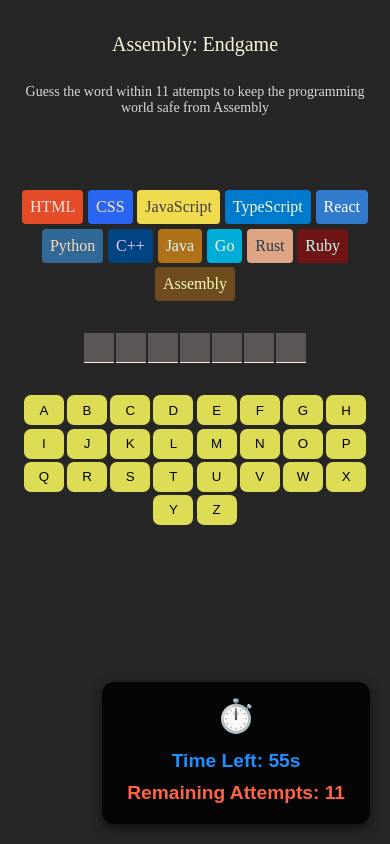
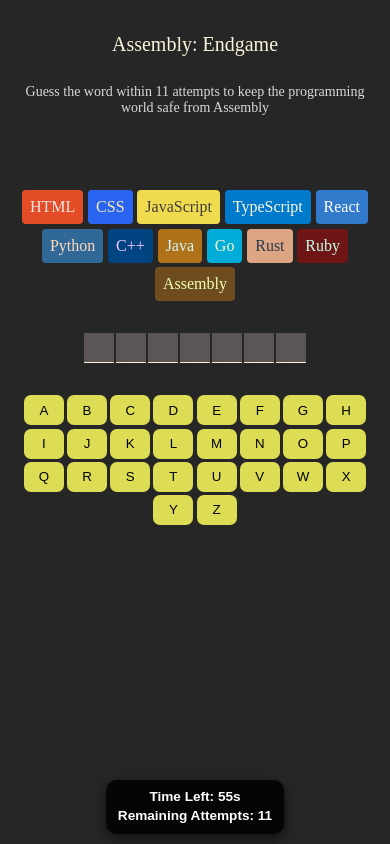
Before and after one commit to stephen-njiu/endgame, a React (Vite) app: page / in a window 390 px wide. Built offline with nearby package versions, Linux system fonts and the light colour scheme.

Commit message:
responsive

```diff
--- a/src/index.css
+++ b/src/index.css
@@ -43,15 +43,18 @@
 }
 
 section.game-status.won {
+  padding: 0.2rem;
   padding-bottom: 0.3rem;
 }
 
 section.game-status.lost {
+  padding: 0.2rem;
   padding-bottom: 0.3rem;
   background-color: #492525;
 }
 
 section.game-status.timeup {
+  padding: 0.2rem;
   padding-bottom: 0.3rem;
   background-color: #492525;
 }
@@ -189,48 +192,33 @@
   right: 20px;
   background-color: rgba(0, 0, 0, 0.85);
   color: white;
-  padding: 15px 25px;
-  border-radius: 12px;
+  padding: 10px 16px;
+  border-radius: 10px;
   box-shadow: 0 4px 12px rgba(0, 0, 0, 0.6);
   display: flex;
   flex-direction: column;
   align-items: center;
   font-family: 'Arial', sans-serif;
   text-align: center;
-  transition: transform 0.3s ease, opacity 0.3s ease;
+  font-size: 1rem;
   z-index: 100;
+  line-height: 1.2;
 }
 
 .status-bar p {
-  margin: 5px 0;
-  font-size: 1.2rem;
-  font-weight: bold;
+  margin: 2px 0;
+  font-weight: 600;
 }
 
-.status-bar:hover {
-  transform: scale(1.05);
-  opacity: 0.9;
-}
-
-.status-bar:before {
-  content: '⏱️';
-  font-size: 2rem;
-  margin-bottom: 10px;
-}
-
-.status-bar .attempts {
-  color: #ff6347;
-}
-
-.status-bar .time-left {
-  color: #1e90ff;
-}
-
-/* 🔄 Mobile override: place in bottom-right on small screens */
+/* 🔄 Mobile: bottom center, smaller size */
 @media (max-width: 768px) {
   .status-bar {
     top: auto;
-    bottom: 20px;
-    right: 20px;
+    bottom: 10px;
+    right: 50%;
+    transform: translateX(50%);
+    padding: 8px 12px;
+    font-size: 0.85rem;
+    line-height: 1.1;
   }
 }
```
